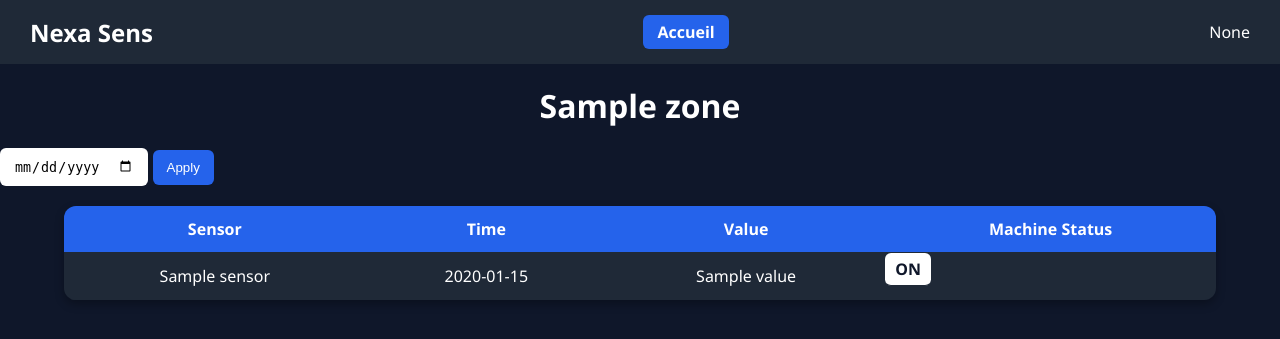
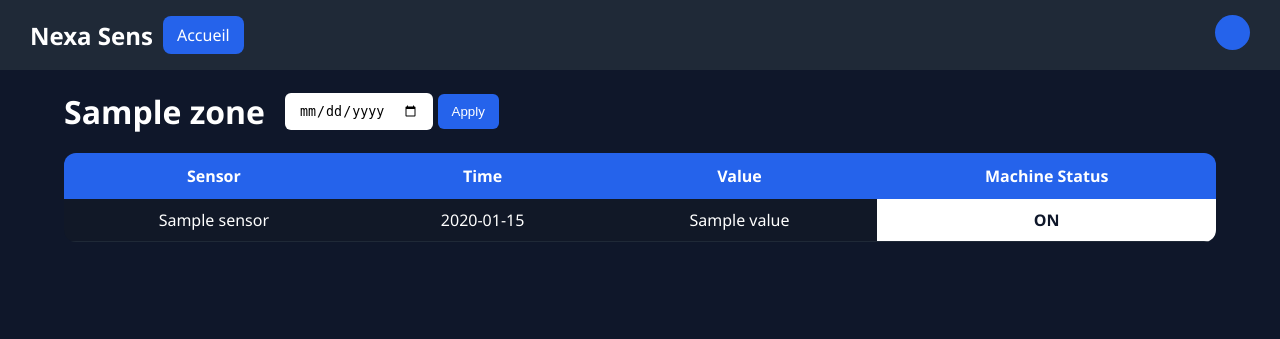
Before and after one commit to INAL3100/cloud-iot-server, a Flask app: template templates/zone.html in a window 1280 px wide. Shown: the top 339 px of the page. Run offline with Flask 3, Linux system fonts and the light colour scheme; the template is opened without the code that fills it: most values are stand-ins (such as "Sample title", 1, 10 or a date in 2020).

Commit message:
update server

```diff
--- a/static/PRO.css
+++ b/static/PRO.css
@@ -19,25 +19,23 @@ header {
     padding: 15px 30px;
 }
 
+.header-left {
+    display: flex;
+    align-items: center;
+    gap: 10px; /* space between logo and Acceuil */
+}
+
 .logo {
     font-weight: bold;
     font-size: 24px;
 }
 
-/* ACCEUIL BUTTON NEAR LOGO */
 .acceuil-btn {
+    padding: 8px 14px;
     background: #2563eb;
+    border-radius: 8px;
     color: white;
-    padding: 6px 14px;
-    border-radius: 6px;
     text-decoration: none;
-    margin-left: 10px;
-    font-weight: bold;
-    transition: background 0.3s;
-}
-
-.acceuil-btn:hover {
-    background: #1e40af;
 }
 
 /* -----------------------
@@ -49,6 +47,15 @@ header {
 
 .user-menu span {
     cursor: pointer;
+    display: inline-block;
+    width: 35px;
+    height: 35px;
+    line-height: 35px;
+    text-align: center;
+    border-radius: 50%;
+    background: #2563eb;
+    color: white;
+    font-weight: bold;
 }
 
 .user-menu .dropdown {
@@ -93,14 +100,16 @@ header {
     margin-bottom: 30px;
 }
 
-.login-box input {
+.login-box form input {
+    display: block;
+    margin: 15px auto;
     padding: 10px 14px;
     border-radius: 6px;
     border: none;
     width: 80%;
 }
 
-.login-box button {
+.login-box form button {
     padding: 10px 14px;
     border-radius: 6px;
     border: none;
@@ -108,7 +117,7 @@ header {
     color: white;
     cursor: pointer;
     width: 50%;
-    margin-top: 15px;
+    margin-top: 20px;
 }
 
 /* -----------------------
@@ -129,68 +138,44 @@ header {
     text-decoration: none;
     color: white;
     font-weight: bold;
-    transition: background 0.3s, transform 0.2s;
 }
 
 .zone-box:hover {
     background: #2563eb;
-    transform: translateY(-5px);
 }
 
 /* -----------------------
-   TABLES (POLISHED)
+   TABLES
 ----------------------- */
 table {
     width: 90%;
     margin: 20px auto;
-    border-collapse: separate;
-    border-spacing: 0;
+    border-collapse: collapse;
+    background: #111827;
     border-radius: 12px;
     overflow: hidden;
-    box-shadow: 0 4px 10px rgba(0,0,0,0.3);
-    font-size: 16px;
 }
 
-/* Table header */
-table th {
-    background: #2563eb;
+th {
+    background: #2563eb; /* same as button color */
     color: white;
     font-weight: bold;
     padding: 12px;
-    text-align: center;
 }
 
-/* Table rows alternate colors */
-table tr:nth-child(even) {
-    background: #1f2937;
+td {
+    padding: 10px;
+    text-align: center;
+    border-bottom: 1px solid #1f2937;
 }
 
-table tr:nth-child(odd) {
-    background: #111827;
-}
-
-/* Hover effect */
-table tr:hover {
-    background: #2563eb;
-    color: white;
-}
-
-/* Table cells */
-th, td {
-    padding: 12px;
-    border-bottom: 1px solid #1f2937;
-    text-align: center;
+tr:hover {
+    background: none; /* remove hover effect */
 }
 
 /* -----------------------
    MACHINE STATUS
 ----------------------- */
-.machine-status {
-    padding: 5px 10px;
-    border-radius: 6px;
-    display: inline-block;
-}
-
 .machine-status.on {
     background: white;
     color: #0f172a;
@@ -238,21 +223,16 @@ button {
 }
 
 /* -----------------------
-   GENERAL HEADINGS
+   ZONE PAGE HEADER
 ----------------------- */
-h1, h2 {
-    text-align: center;
-    margin-top: 20px;
+.zone-header {
+    display: flex;
+    justify-content: flex-start;
+    align-items: center;
+    gap: 20px; /* space between title and date picker */
+    margin: 20px 0 10px 5%;
 }
 
-.success {
-    color: #22c55e;
-    text-align: center;
-    margin-top: 10px;
+.zone-header h1 {
+    margin: 0;
 }
-
-.error {
-    color: #f87171;
-    text-align: center;
-    margin-top: 10px;
-}
--- a/templates/zone.html
+++ b/templates/zone.html
@@ -6,10 +6,12 @@
 </head>
 <body>
 <header>
+    <div class="header-left">
         <div class="logo">Nexa Sens</div>
         <a href="/" class="acceuil-btn">Accueil</a>
+    </div>
     <div class="user-menu">
-        <span>{{ session.get('username') }}</span>
+        <span>{{ session.get('username')[0] }}</span>
         <div class="dropdown">
             <a href="/settings">Settings</a>
             <a href="/logout">Logout</a>
@@ -17,12 +19,13 @@
     </div>
 </header>
 
+<div class="zone-header">
     <h1>{{ zone }}</h1>
-
     <form method="get">
         <input type="date" name="date" value="{{ selected_date }}">
         <button type="submit">Apply</button>
     </form>
+</div>
 
 <table>
 <tr>
```
Also changed, not shown: sensors.db. Lines whose indentation alone changed are shown as unchanged.
